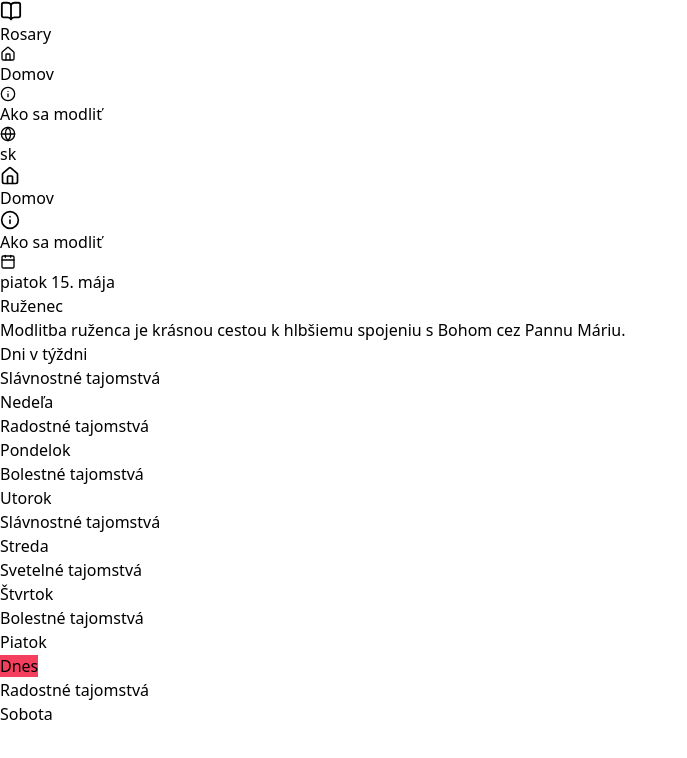
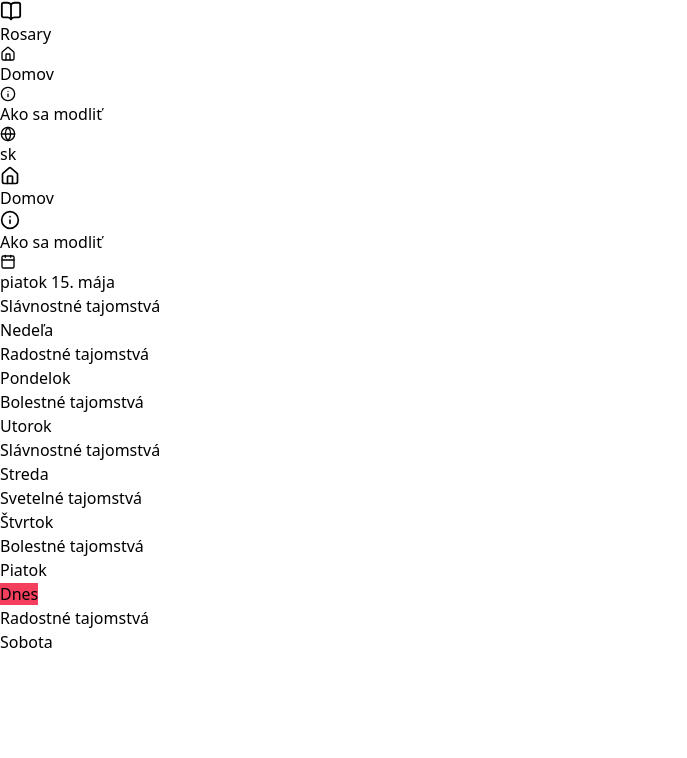
Before and after one commit to michalvoscek/rosary, a React (Vite) app: page / in a window 1280 px wide. Shown: the top 758 px of the page, without its empty margins (0-687 px from the left). Built offline with nearby package versions, Linux system fonts and the light colour scheme.

Commit message:
feat: further home page simplification

```diff
--- a/src/pages/HomePage.tsx
+++ b/src/pages/HomePage.tsx
@@ -1,16 +1,16 @@
-import { useLanguage } from '../contexts/LanguageContext';
-import { getMysteryForDay, weekdayNames } from '../data/mysteries';
-import { MysteryCard } from '../components/MysteryCard';
-import { Calendar } from 'lucide-react';
+import { useLanguage } from "../contexts/LanguageContext";
+import { getMysteryForDay, weekdayNames } from "../data/mysteries";
+import { MysteryCard } from "../components/MysteryCard";
+import { Calendar } from "lucide-react";
 
 export function HomePage() {
   const { t } = useLanguage();
   const today = new Date().getDay();
 
-  const todayName = new Date().toLocaleDateString('sk-SK', {
-    weekday: 'long',
-    day: 'numeric',
-    month: 'long',
+  const todayName = new Date().toLocaleDateString("sk-SK", {
+    weekday: "long",
+    day: "numeric",
+    month: "long",
   });
 
   return (
@@ -21,24 +21,10 @@ export function HomePage() {
           <Calendar size={16} />
           <span>{todayName}</span>
         </div>
-        <h1 className="text-3xl sm:text-4xl font-bold text-stone-900 tracking-tight">
-          {t({ sk: 'Ruženec', en: 'Rosary' })}
-        </h1>
-        <p className="text-stone-600 max-w-md mx-auto">
-          {t({
-            sk: 'Modlitba ruženca je krásnou cestou k hlbšiemu spojeniu s Bohom cez Pannu Máriu.',
-            en: 'The Rosary is a beautiful path to deeper communion with God through the Virgin Mary.',
-          })}
-        </p>
       </section>
 
       {/* All weekdays */}
       <section className="space-y-3">
-        <div className="flex items-center gap-2 text-sm font-semibold text-stone-700 uppercase tracking-wide">
-          <span className="w-6 h-px bg-stone-300" />
-          {t({ sk: 'Dni v týždni', en: 'Weekdays' })}
-          <span className="w-6 h-px bg-stone-300" />
-        </div>
         <div className="grid gap-3">
           {[0, 1, 2, 3, 4, 5, 6].map((day) => {
             const mysterySet = getMysteryForDay(day);
```
Also changed, not shown: spec/pages/home.md (+0 -2 lines).
